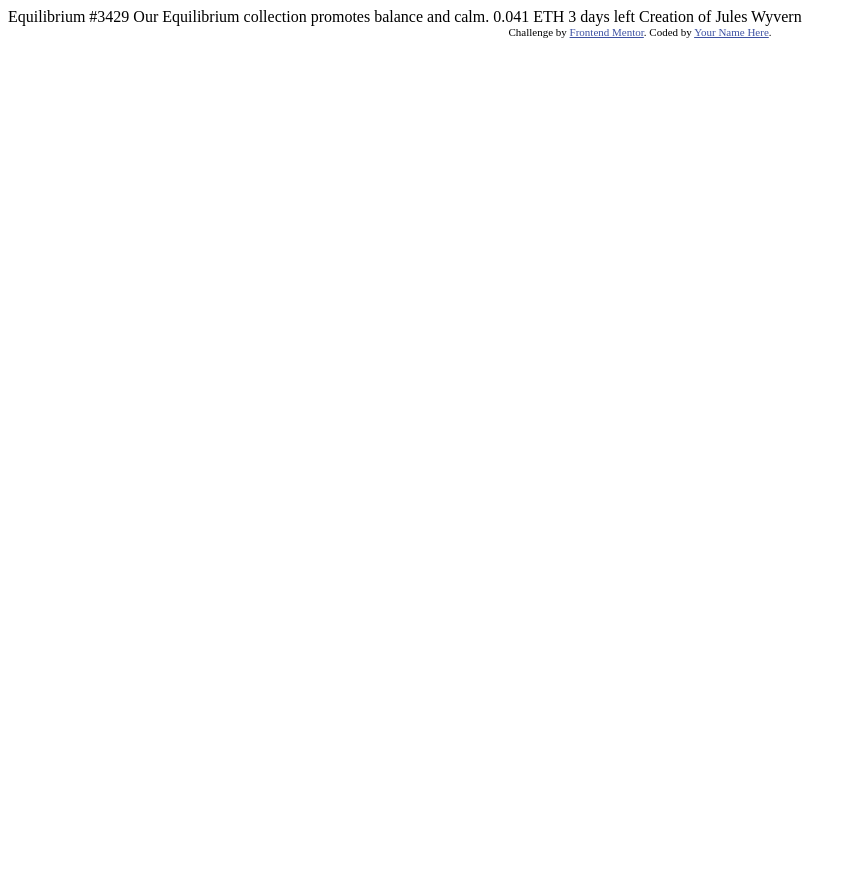
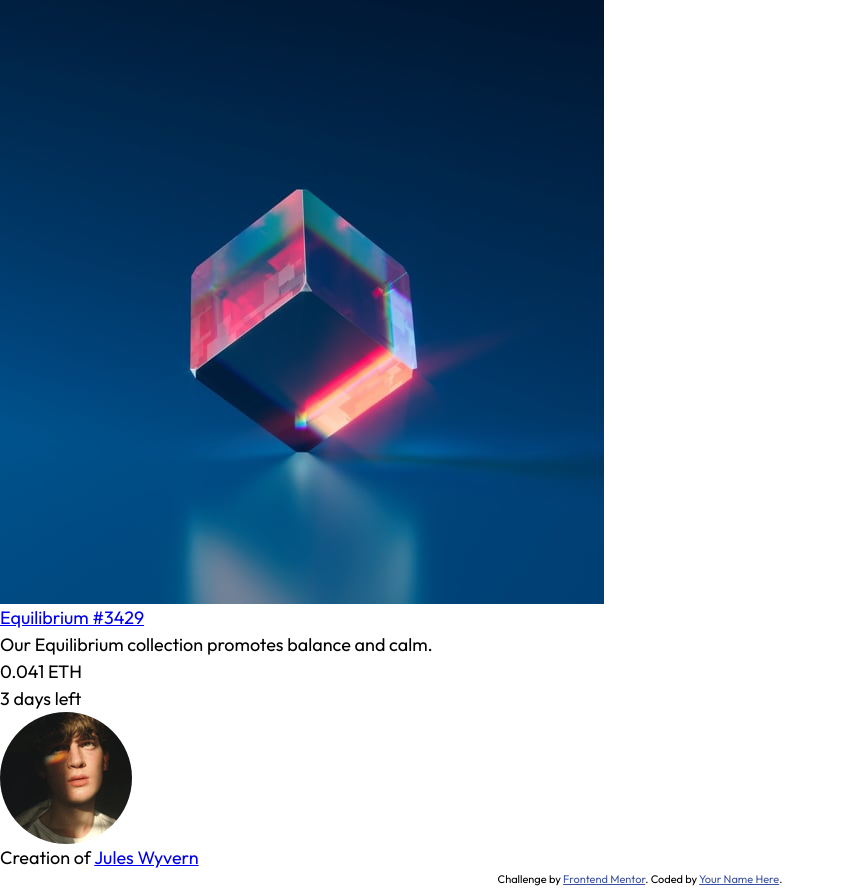
Before and after one commit to wtwilliams310/nft-preview, a plain HTML site: page index.html in a window 1280 px wide. Shown: the whole page, without its empty margins (0-865 px from the left). Before the commit the page ends 800 px from the top, so only its background shows below. Drawn offline with Linux system fonts and the light colour scheme.

Commit message:
des: css fonts and colors set-up; html written

```diff
--- a/index.html
+++ b/index.html
@@ -5,6 +5,13 @@
   <meta name="viewport" content="width=device-width, initial-scale=1.0"> <!-- displays site properly based on user's device -->
 
   <link rel="icon" type="image/png" sizes="32x32" href="./images/favicon-32x32.png">
+
+  <!-- css -->
+  <link rel="stylesheet" type="text/css" href="nft-preview.css">
+
+  <!-- fonts -->
+  <link rel="preconnect" href="https://fonts.googleapis.com"><link rel="preconnect" href="https://fonts.gstatic.com" crossorigin><link href="https://fonts.googleapis.com/css2?family=Outfit:wght@300;400;600&display=swap" rel="stylesheet">
+
 
   <title>Frontend Mentor | NFT preview card component</title>
 
@@ -15,16 +22,27 @@
   </style>
 </head>
 <body>
+	<main>
+		<article class="card">
+			<picture class="cube-image">
+				<img src="images/image-equilibrium.jpg" alt="square-prism">
+			</picture>
+			<div class="product-information">
+				<a href="https://www.google.com/">Equilibrium #3429</a>
+				<p class="description">Our Equilibrium collection promotes balance and calm.</p>
+				<div class="price-time">
+					<p class="price">0.041 ETH</p>
+					<p class="days-left">3 days left</p>
+				</div>
+				<div class="line"></div>
+				<div class="avatar-author">
+					<img src="images/image-avatar.png">
+					<p class="author">Creation of <a href="https://www.google.com/">Jules Wyvern</a></p>
+				</div>
 
-  Equilibrium #3429
-
-  Our Equilibrium collection promotes balance and calm.
-
-  0.041 ETH
-  3 days left
-
-  Creation of Jules Wyvern
-
+			</div>
+		</article>
+	</main>
   <div class="attribution">
     Challenge by <a href="https://www.frontendmentor.io?ref=challenge" target="_blank">Frontend Mentor</a>.
     Coded by <a href="#">Your Name Here</a>.
--- a/nft-preview.css
+++ b/nft-preview.css
@@ -0,0 +1,61 @@
+/*reset---------------------------------------------------------------------*/
+
+*, *::before, *::after {
+	box-sizing: border-box;
+}
+
+* {
+	margin: 0;
+}
+
+html, body {
+	height: 100%;
+}
+
+body {
+	line-height: 1.5;
+	-webkit-font-smoothing: antialiased;
+}
+
+img, picture, video, canvas, svg {
+	display: block;
+	max-width: 100%;
+}
+
+input, button, textarea, select {
+	font: inherit;
+}
+
+p, h1, h2, h3, h4, h5, h6 {
+	overflow-wrap: break-word;
+}
+
+#root, #__next {
+	isolation: isolate;
+}
+
+/*colors and fonts---------------------------------------------------------*/
+
+:root {
+
+	-c-soft-blue: hsl(215, 51%, 70%);
+	-c-cyan: hsl(178, 100%, 50%);
+
+	--c-main-bg: hsl(217, 54%, 11%);
+	--c-card-bg: hsl(216, 50%, 16%);
+	--c-line-bg: hsl(215, 32%, 27%);
+	--c-white: hsl(0, 0%, 100%);
+
+	--ff-Outfit: 'Outfit', sans-serif;;
+
+	--fw-light: 300;
+	--fw-medium: 400;
+	--fw-heavy: 600;
+
+	--fs-paragraph: 18px;
+}
+
+body {
+	font-family: var(--ff-Outfit);
+	font-size: var(--fs-paragraph);
+}
```
